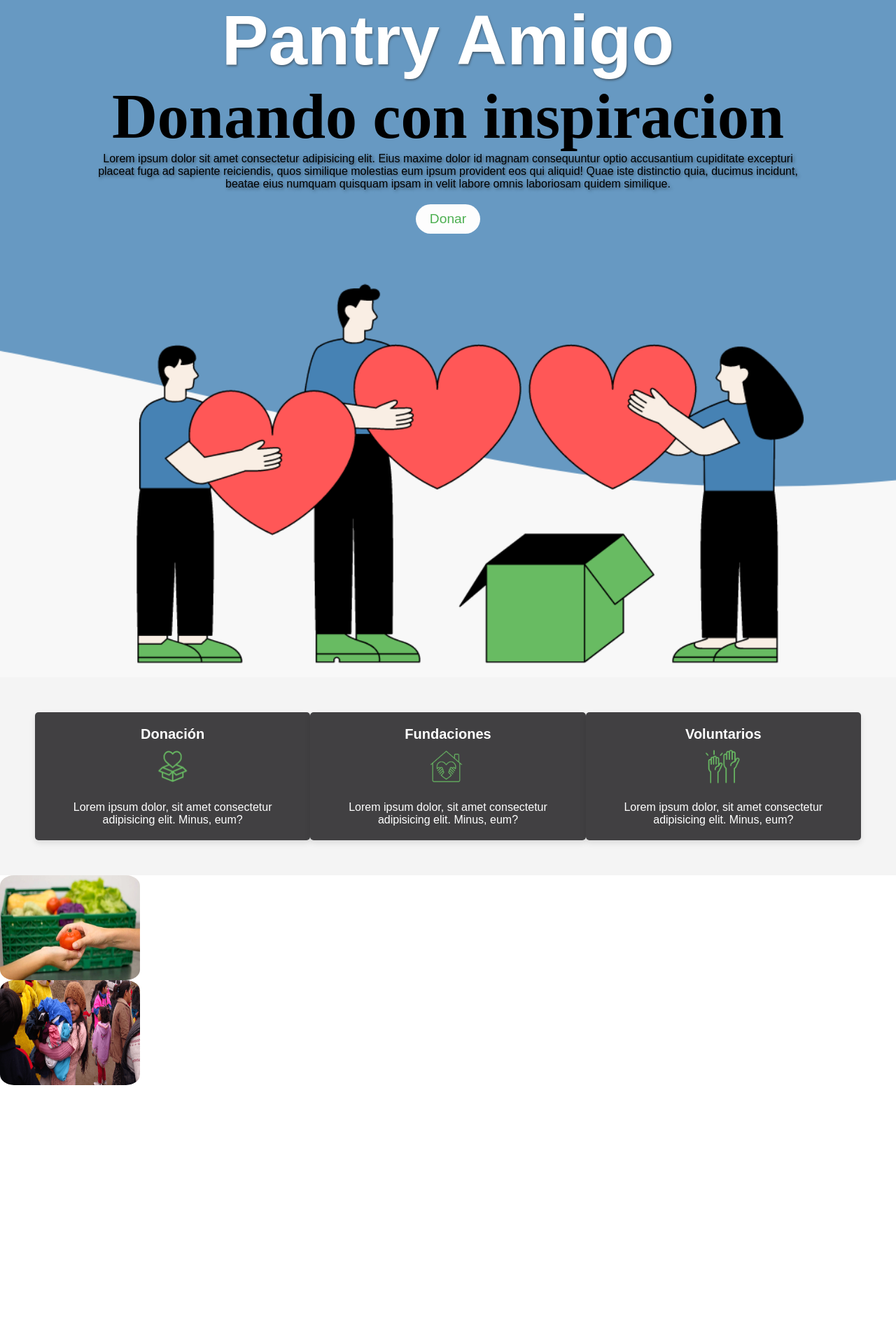
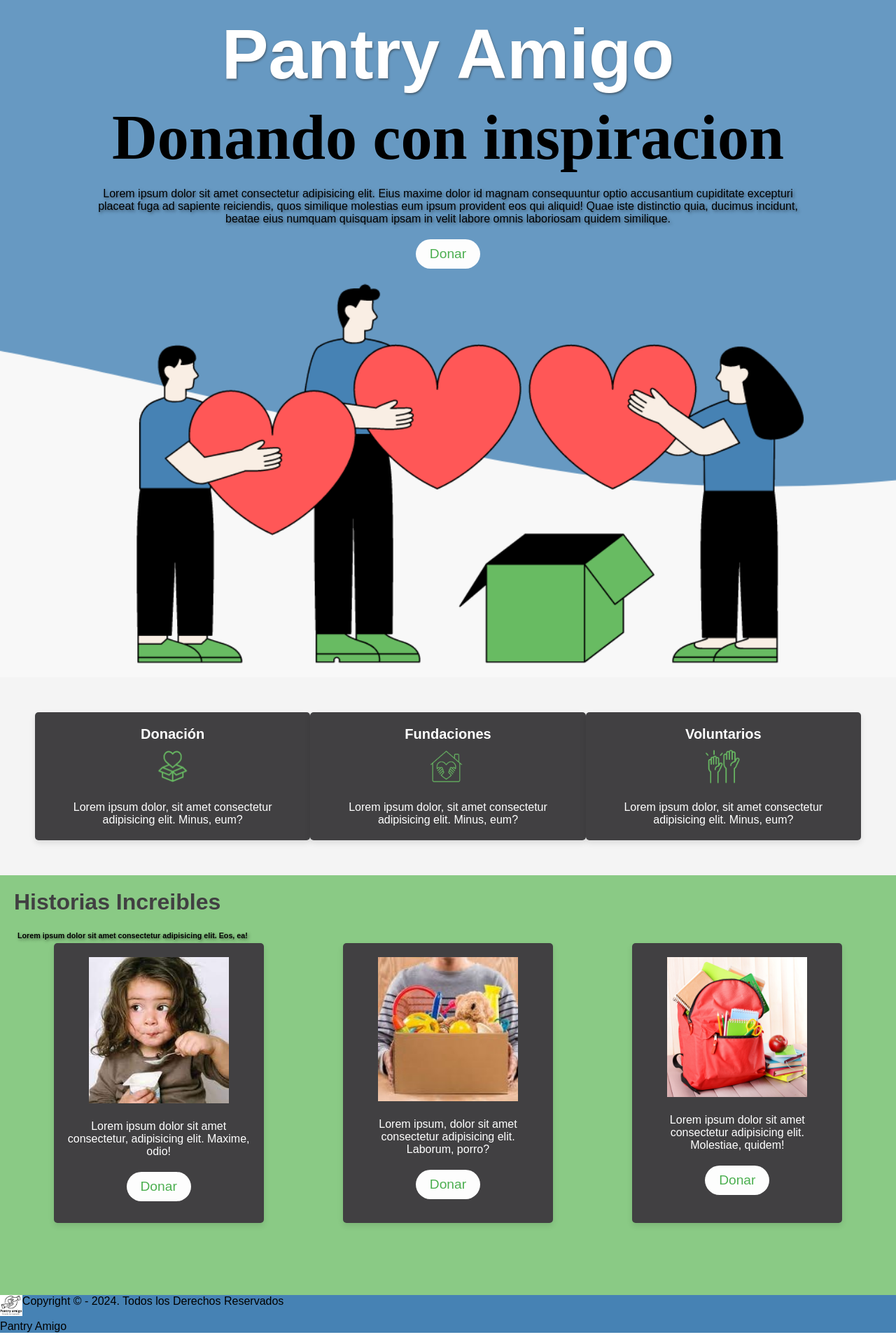
Before and after one commit to reeeloy/Pantry_Amigo, a PHP site: page /HTML/index.html in a window 1280 px wide. Shown: the part 118-2029 px from the top of the page at 70% size. Before the commit the page ends 1669 px from the top, so only its background shows below. Run offline with PHP 8.4, Linux system fonts and the light colour scheme.

Commit message:
inicio terminado?

```diff
--- a/Pantrymaquetado/HTML/fff.css
+++ b/Pantrymaquetado/CSS/fff.css
@@ -80,6 +80,7 @@ header {
         padding: 0;
         text-shadow: 1px 2px 3px rgba(36, 35, 35, 0.5); /* Añade un ligero sombreado al texto */
         font-size: 100px;
+        padding-top: 20px;
     }
     .banner h2{
         margin: 0;
@@ -87,11 +88,13 @@ header {
         color: #000;
         font-family: 'Times New Roman', Times, serif;
         font-size: 90px;
+        padding-top: 10px;
     }
     .banner p {
         margin: 0;
         padding: 0;
         text-shadow: 2px 2px 4px rgba(0, 0, 0, 0.5); /* Añade un ligero sombreado al texto */
+        padding-top: 20px ;
     }
     .banner button {
         background-color: #fdfdfd;
@@ -180,18 +183,75 @@ h3 {
     background-color: #4682b4;
     transition: background-color 0.3s ease;
 }
-/*slides*/
-.slide-contenedor{
+/*historias*/
+.historias{
+    height: 600px;
+    width: 100%;
+    background-color: #68bb62c5;
+    padding: 20px;
+}
+
+.historias h1{
+    color: #414042;
+    text-align: left;
+}
+.historias h6{
+    color: #000;
+    text-align: left;
+    margin: 0;
+    padding: 5px;
+    text-shadow: 2px 2px 4px rgba(0, 0, 0, 0.5); /* Añade un ligero sombreado al texto */
+}
+
+.historias .cuadrado{
+    width: 300px;
+    height: 400px;
+    color: #fff;
+    background-color: #414042;
+    padding: 20px;
+    text-align: center;
+    border-radius: 5px;
+    box-shadow: 0 4px 8px rgba(0, 0, 0, 0.1);
+}
+.cuadrado img{
+    width: 200px;
+    height: auto;
+    margin-bottom: 20px;
+
+}
+.cuadrado button {
+    background-color: #fdfdfd;
+    color:#4CAF50;
+    padding: 10px 20px;
+    border: none;
+    border-radius: 50px;
+    cursor: pointer;
+    font-size: 1.2rem;
+    margin-top: 20px;
+}
+
+.cuadrado button:hover {
+    background-color: #4CAF50;
+    color: white;
+}
+
+.flex{
     display: flex;
-    align-items: center;
-    background-color: #fff;
+    justify-content: space-around;
 }
-.contenido .slide{
-    height: 150px;
-    width: 200px;
+
+/*footer*/
+footer{
+    width: 100%;
+    height: 60px;
+    }
+.borde-foot{
+    background-color: #4682b4;
+    text-align: justify;
 }
-.slide img{
-    height: 100%;
-    width: 100%;
-    border-radius: 10%;
+
+.borde-foot img{
+    float:left;
+    height: 30px;
+    width: auto;
 }
--- a/Pantrymaquetado/HTML/index.html
+++ b/Pantrymaquetado/HTML/index.html
@@ -5,7 +5,7 @@
     <meta charset="UTF-8">
     <meta name="viewport" content="width=device-width, initial-scale=1.0">
     <title>Pantry Amigo</title>
-    <link rel="stylesheet" href="fff.css">
+    <link rel="stylesheet" href="../CSS/fff.css">
 </head>
 
 <body>
@@ -29,7 +29,10 @@
             <h1>Pantry Amigo</h1>
             <h2>Donando con inspiracion</h2>
             <p>
-                Lorem ipsum dolor sit amet consectetur adipisicing elit. Eius maxime dolor id magnam consequuntur optio accusantium cupiditate excepturi <br> placeat fuga ad sapiente reiciendis, quos similique molestias eum ipsum provident eos qui aliquid! Quae iste distinctio quia, ducimus incidunt, <br>beatae eius numquam quisquam ipsam in velit labore omnis laboriosam quidem similique.
+                Lorem ipsum dolor sit amet consectetur adipisicing elit. Eius maxime dolor id magnam consequuntur optio
+                accusantium cupiditate excepturi <br> placeat fuga ad sapiente reiciendis, quos similique molestias eum
+                ipsum provident eos qui aliquid! Quae iste distinctio quia, ducimus incidunt, <br>beatae eius numquam
+                quisquam ipsam in velit labore omnis laboriosam quidem similique.
             </p>
             <button>Donar</button>
         </div>
@@ -58,17 +61,35 @@
             </p>
         </div>
     </div>
-    <!--slider-->
-    <div class="slide-contenedor">
-        <div class="contenido">
-            <div class="slide">
-                <img src="../IMG/donacionalimentos.webp" alt="slide1">
+    <!--historias-->
+    <div class="historias">
+        <h1>Historias Increibles</h1><br>
+        <h6>Lorem ipsum dolor sit amet consectetur adipisicing elit. Eos, ea!</h6>
+        <div class="flex">
+            <div class="cuadrado">
+                <img src="../IMG/donacionniños.jpg" alt="alimentacion infantil">
+                <p>Lorem ipsum dolor sit amet consectetur, adipisicing elit. Maxime, odio!</p>
+                <button>Donar</button>
             </div>
-            <div class="slide">
-                <img src="../IMG/donacionropa.png" alt="slide2">
+            <div class="cuadrado">
+                <img src="../IMG/donacionjuguetes.jpg" alt="ropa">
+                <p>Lorem ipsum, dolor sit amet consectetur adipisicing elit. Laborum, porro?</p>
+                <button>Donar</button>
+            </div>
+            <div class="cuadrado">
+                <img src="../IMG/donacionutiles.png" alt="educacion">
+                <p>Lorem ipsum dolor sit amet consectetur adipisicing elit. Molestiae, quidem!</p>
+                <button>Donar</button>
             </div>
         </div>
     </div>
+    <!--footer-->
+    <footer>
+        <div class="borde-foot">
+            <img src="../IMG/logoPA.png" alt="logo">
+            <p>Copyright © - 2024. Todos los Derechos Reservados</p><br>
+            <p>Pantry Amigo</p>
+    </footer>
+</body>
 
-</body>
 </html>
```
Also changed, not shown: Pantrymaquetado/IMG/donacionarboles.jpg (added), Pantrymaquetado/IMG/donacionjuguetes.jpg (added), Pantrymaquetado/IMG/donacionniños.jpg (added), Pantrymaquetado/IMG/donacionutiles.png (added).
